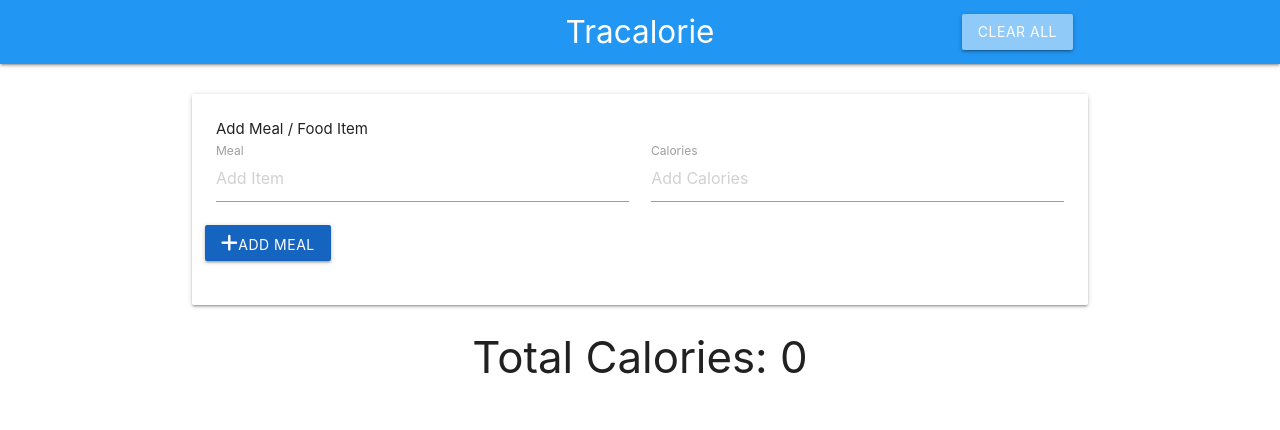
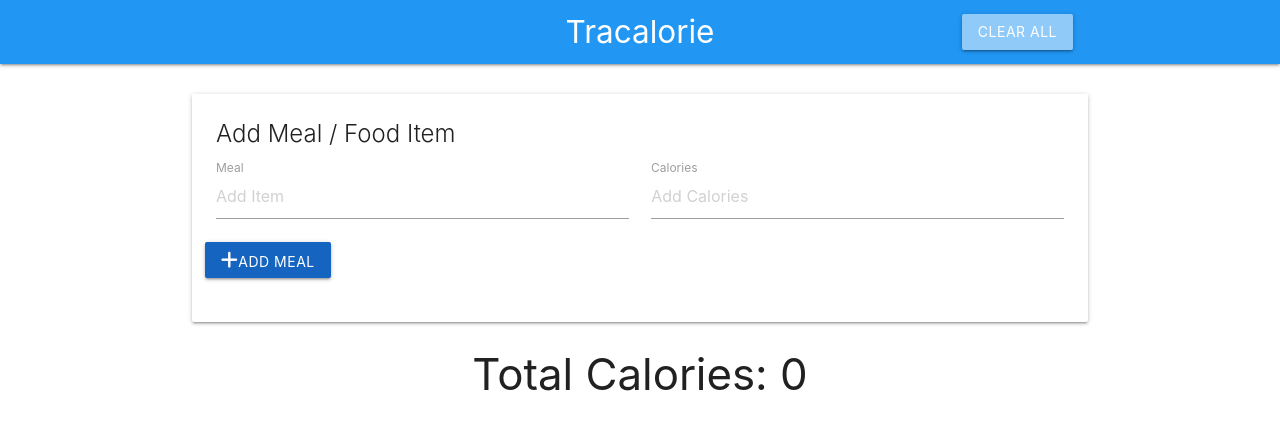
Before and after one commit to vpassanisi/Calorie-Tracker, a plain HTML site: page index.html in a window 1280 px wide. Drawn offline with nearby package versions, Linux system fonts and the light colour scheme.

Commit message:
initial commit

```diff
--- a/index.html
+++ b/index.html
@@ -33,7 +33,7 @@
     <div class="container">
       <div class="card">
         <div class="card-content">
-          <span class="car-title">Add Meal / Food Item</span>
+          <span class="card-title">Add Meal / Food Item</span>
           <form class="col">
             <div class="row">
               <div class="input-field col s6">
```
